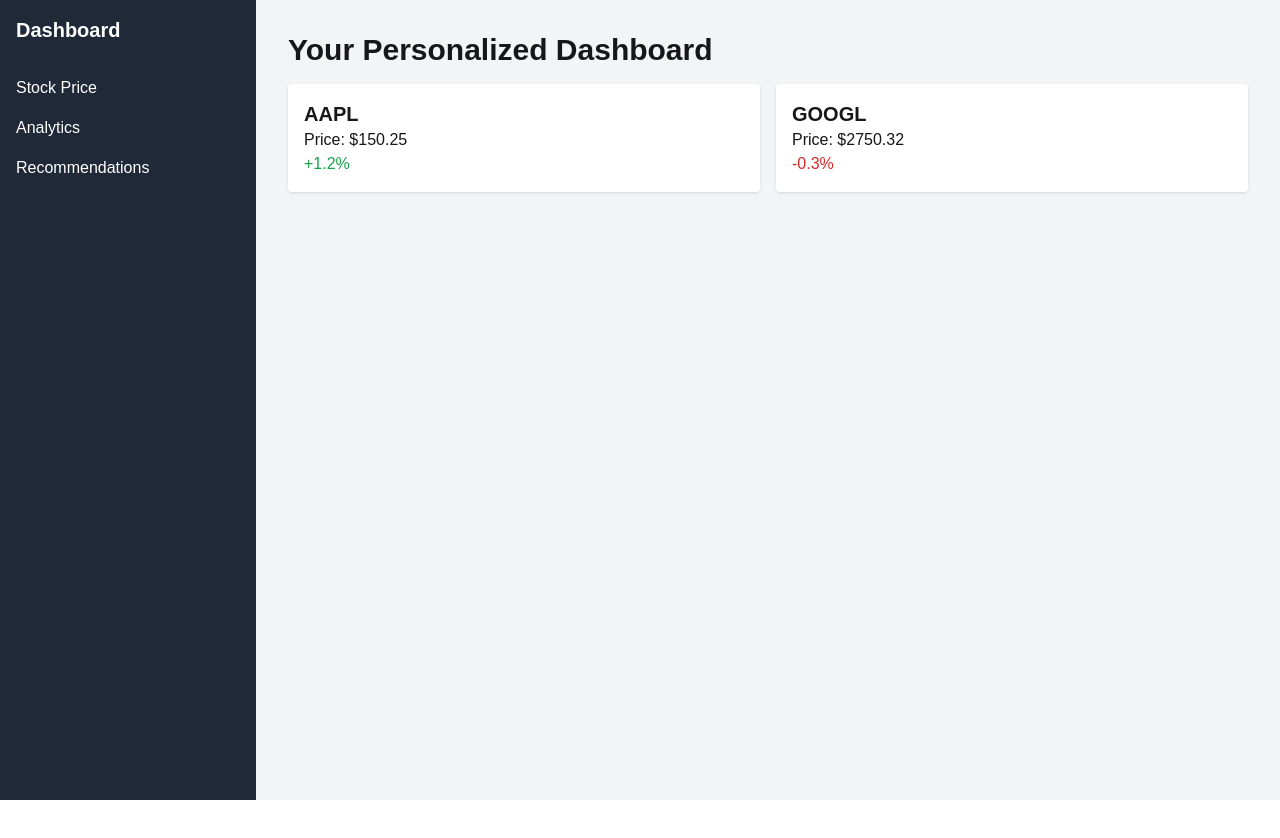
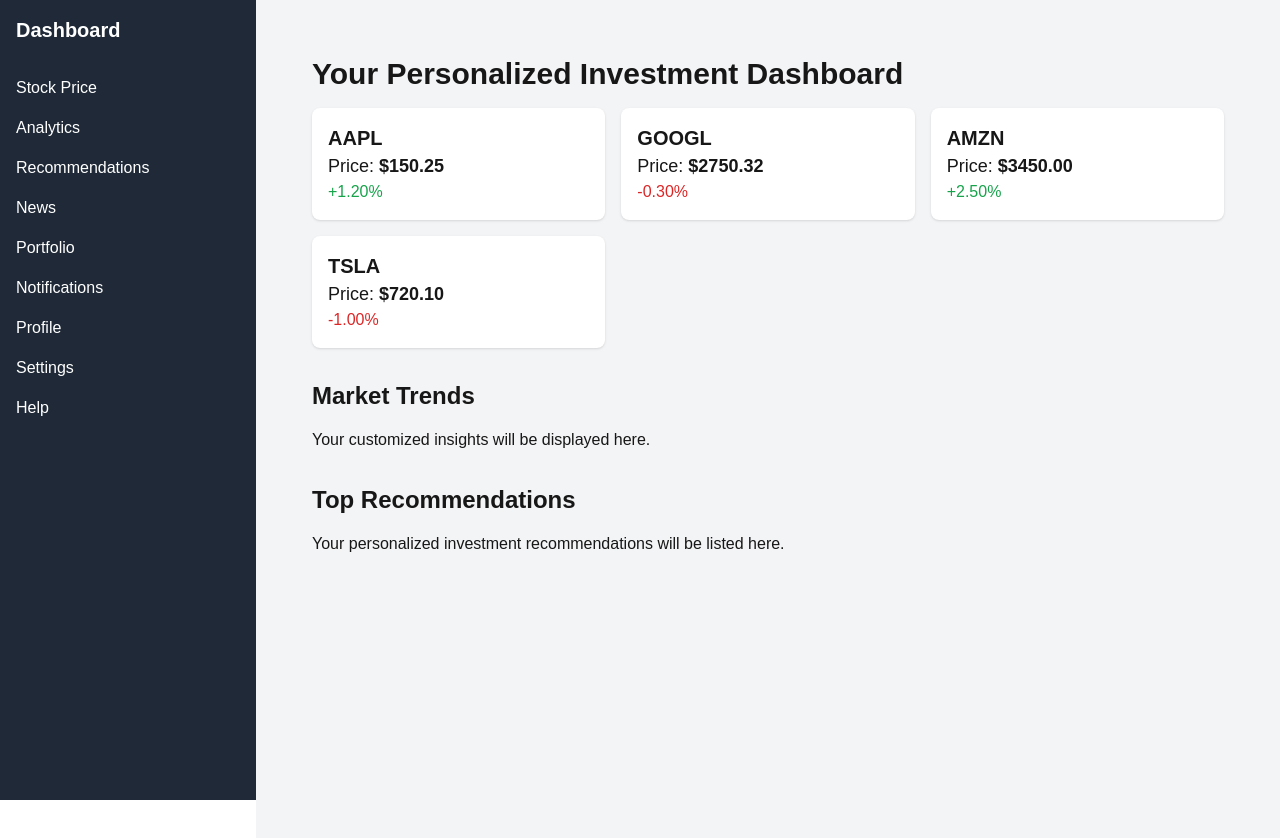
Before and after one commit to Vipul-Mhatre/Profit-Mitra, a Next.js app: page / in a window 1280 px wide. Shown: the top 838 px of the page. Before the commit the page ends 800 px from the top, so only its background shows below. Built offline with nearby package versions, Linux system fonts and the light colour scheme.

Commit message:
initialised ui dependencies

```diff
--- a/src/app/components/Sidebar.tsx
+++ b/src/app/components/Sidebar.tsx
@@ -18,6 +18,24 @@
           <li className="mb-4">
             <Link href="/recommendations">Recommendations</Link>
           </li>
+          <li className="mb-4">
+            <Link href="/news">News</Link>
+          </li>
+          <li className="mb-4">
+            <Link href="/portfolio">Portfolio</Link>
+          </li>
+          <li className="mb-4">
+            <Link href="/notifications">Notifications</Link>
+          </li>
+          <li className="mb-4">
+            <Link href="/profile">Profile</Link>
+          </li>
+          <li className="mb-4">
+            <Link href="/settings">Settings</Link>
+          </li>
+          <li className="mb-4">
+            <Link href="/help">Help</Link>
+          </li>
         </ul>
       </nav>
     </div>
--- a/src/app/page.tsx
+++ b/src/app/page.tsx
@@ -2,12 +2,14 @@
 
 import React, { useEffect, useState } from 'react';
 
+// Interface for StockData
 interface StockData {
   symbol: string;
   price: number;
   change: number;
 }
 
+// Main Component
 const HomePage = () => {
   const [stockData, setStockData] = useState<StockData[]>([]);
 
@@ -18,6 +20,8 @@
       const mockData: StockData[] = [
         { symbol: 'AAPL', price: 150.25, change: 1.2 },
         { symbol: 'GOOGL', price: 2750.32, change: -0.3 },
+        { symbol: 'AMZN', price: 3450.00, change: 2.5 },
+        { symbol: 'TSLA', price: 720.10, change: -1.0 },
       ];
       setStockData(mockData);
     }
@@ -26,18 +30,32 @@
   }, []);
 
   return (
-    <div>
-      <h1 className="text-3xl font-bold mb-4">Your Personalized Dashboard</h1>
-      <div className="grid grid-cols-2 gap-4">
+    <div className="p-6 bg-gray-100 min-h-screen">
+      <h1 className="text-3xl font-bold mb-4">Your Personalized Investment Dashboard</h1>
+
+      <div className="grid grid-cols-1 md:grid-cols-2 lg:grid-cols-3 gap-4">
         {stockData.map((stock) => (
-          <div key={stock.symbol} className="p-4 bg-white shadow rounded">
+          <div key={stock.symbol} className="p-4 bg-white shadow rounded-lg hover:shadow-lg transition-shadow duration-300">
             <h2 className="text-xl font-semibold">{stock.symbol}</h2>
-            <p>Price: ${stock.price.toFixed(2)}</p>
+            <p className="text-lg">Price: <span className="font-bold">${stock.price.toFixed(2)}</span></p>
             <p className={stock.change >= 0 ? 'text-green-600' : 'text-red-600'}>
-              {stock.change >= 0 ? '+' : '-'}{Math.abs(stock.change)}%
+              {stock.change >= 0 ? '+' : '-'}{Math.abs(stock.change).toFixed(2)}%
             </p>
           </div>
         ))}
+      </div>
+
+      {/* Optional - Additional Sections */}
+      <div className="mt-8">
+        <h2 className="text-2xl font-bold mb-4">Market Trends</h2>
+        <p>Your customized insights will be displayed here.</p>
+        {/* You can add line charts, pie charts, etc. using libraries like Chart.js or Recharts */}
+      </div>
+
+      <div className="mt-8">
+        <h2 className="text-2xl font-bold mb-4">Top Recommendations</h2>
+        <p>Your personalized investment recommendations will be listed here.</p>
+        {/* Placeholder for recommendations */}
       </div>
     </div>
   );
```
Also changed, not shown: package.json (+7 -5 lines), 1 other file (tests, documents, lock files or other folders).
